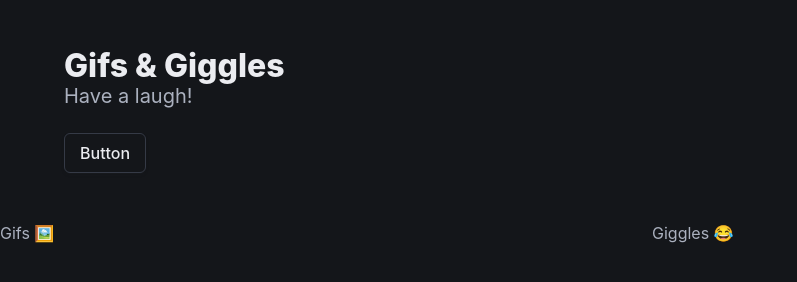
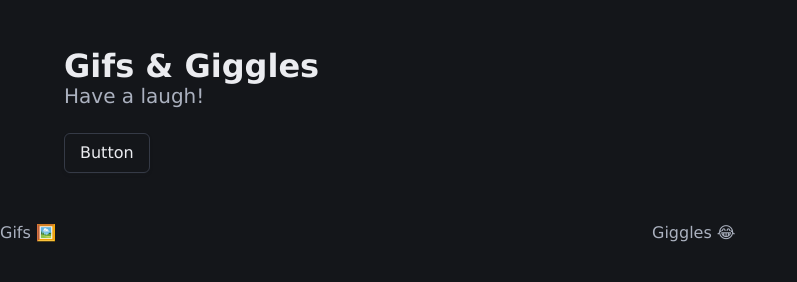
Before and after one commit to ccreed86/GP1, a plain HTML site: page index.html in a window 1280 px wide. Shown: the whole page, without its empty margins (0-797 px from the left). Drawn offline with nearby package versions, Linux system fonts and the light colour scheme.

Commit message:
add the variables for background color font color and font family, plus some todo list

```diff
--- a/assets/css/style.css
+++ b/assets/css/style.css
@@ -1,3 +1,15 @@
+:root {
+    --darkBackground: #222831;
+    --lightFont: #393e46;
+    --darkFont: #f96d00;
+    --lightBackground: #f2f2f2;
+    --fontFamily: Verdana, Geneva, Tahoma, sans-serif;
+}
+
+*{
+    font-family: var(--fontFamily);
+}
+
 #submitButton{
     width: 5rem;
     height: 3rem;
@@ -7,3 +19,16 @@
 .modal-card-title {
     padding-bottom: 20px;
 }
+
+/* TODO LIST For Theme */
+
+/* Button to change the themes*/
+/* localStorage for color so even if you refresh the page it keeps your choice */
+
+/* Dark Theme */
+/* Header/Footer --lightFont(background) --darkFont(font color)*/
+/* Body --darkBackground(background) --darkFont(font color)*/
+
+/* Light Theme */
+/* Header/Fotter --darkFont(background) --lightFont(font color) */
+/* Body --lightBackground(background) --lightFont(font color) */
--- a/assets/js/script.js
+++ b/assets/js/script.js
@@ -219,3 +219,4 @@ async function fetchData(category) { ///fetches api data and stores it in local
       }
 
     })
+// TODO: delay for the delivery so i dont display instant
```
Also changed, not shown: index.html (+4 -0 lines).
